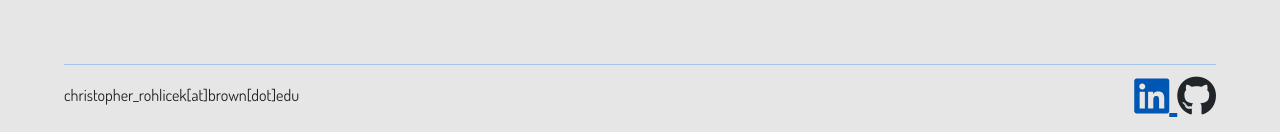
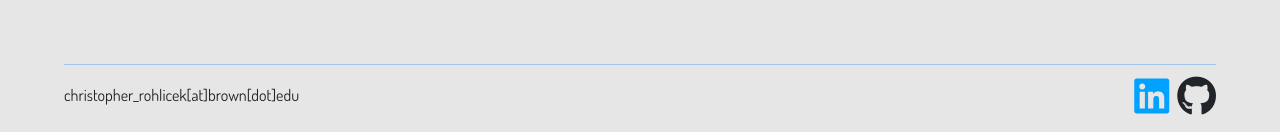
Before and after one commit to crohlicek/crohlicek.github.io, a plain HTML site: page index.html in a window 1280 px wide. In both pictures the pointer is over the link 1155 px from the left and 763 px from the top of the page. Shown: the part 668-800 px from the top of the page. Drawn offline with nearby package versions, Linux system fonts and the light colour scheme.

Commit message:
formatted header

```diff
--- a/css/style.css
+++ b/css/style.css
@@ -38,9 +38,10 @@ body {
     border-radius:50%;
 }
 
-/* a:hover {
-    background-color: rgb(0, 162, 255);
-} */
+a:hover {
+    color: rgb(0, 162, 255);
+    text-decoration: none;
+}
 
 div p {
     background-color: yellow;
```
